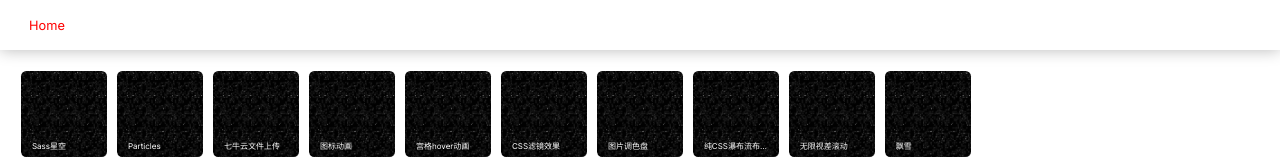
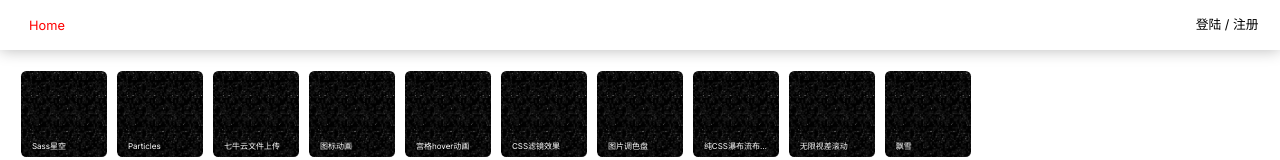
Before and after one commit to 18458334106/examples_with_nextjs, a Next.js app: page / in a window 1280 px wide. Shown: the top 160 px of the page. Built offline with nearby package versions, Linux system fonts and the light colour scheme.

Commit message:
遇到问题正在解决

```diff
--- a/package.json
+++ b/package.json
@@ -10,12 +10,14 @@
   },
   "dependencies": {
     "@supabase/supabase-js": "^2.38.5",
+    "js-cookie": "^3.0.5",
     "next": "14.0.3",
     "react": "^18",
     "react-dom": "^18",
     "sass": "^1.69.5"
   },
   "devDependencies": {
+    "@types/js-cookie": "^3.0.6",
     "@types/node": "^20",
     "@types/react": "^18",
     "@types/react-dom": "^18",
--- a/src/Layout/NavBar/NavBar.module.scss
+++ b/src/Layout/NavBar/NavBar.module.scss
@@ -17,4 +17,17 @@
             color: red !important;
         }
     }
+    .rightMenu{
+        position: absolute;
+        right: 2rem;
+        height: 50px;
+        line-height: 50px;
+        font-size: 1.2rem;
+        img{
+            width: 3rem;
+            height: 3rem;
+            border-radius: .25rem;
+            margin: 0 0 0 1rem;
+        }
+    }
 }
--- a/src/Layout/NavBar/NavBar.tsx
+++ b/src/Layout/NavBar/NavBar.tsx
@@ -2,7 +2,9 @@
 import { usePathname } from 'next/navigation'
 import styles from './NavBar.module.scss'
 import Link from 'next/link'
-
+import { useEffect } from 'react'
+import { getToken } from '@/utils/auth'
+import { login } from '@/api/user'
 function NavLink({href,text}:{href:string,text:string}){
     const pathName = usePathname()
     let isActive = pathName === href
@@ -13,10 +15,28 @@ function NavLink({href,text}:{href:string,text:string}){
     )
 }
 
+const RightMenu = () => {
+    let token:string | undefined = getToken();
+    let userInfo = token ? JSON.parse(window.atob(token)) : undefined;
+    if(token){
+        return (
+            <div className={`${styles.rightMenu} flexRowCenterAll`}>
+                <span>{ userInfo.username }</span>
+            </div>
+        )
+    }else{
+        return <div className={`${styles.rightMenu} flexRowCenterAll`} onClick={async()=>{
+            const res = await login({username:'admin',password:'123456'})
+            console.log(res);
+        }}>登陆 / 注册</div>
+    }
+}
+
 export default function NavBar(){
     return (
         <div className={`${styles.NavBar} flexRow`}>
             <NavLink href="/" text="Home" />
+            <RightMenu />
         </div>
     )
 }
--- /dev/null
+++ b/src/api/user.ts
@@ -0,0 +1,39 @@
+import { setToken } from "@/utils/auth";
+import { supabase } from "@/utils/sql"
+
+interface LoginForm {
+    username:string,
+    password:string
+}
+
+export const login = async(loginForm:LoginForm) => {
+    const { username, password } = loginForm
+    const { data,status,error }:{
+        data:any[] | null,
+        status:number,
+        error:any
+    } = await supabase.from('sys_user')
+        .select('*')
+        .eq('username', username)
+        .eq('password', password);
+    let resp:{
+        status:number,
+        data:any | null,
+        error:any | null,
+        msg:string | null
+    } = { status,data:null,error:null,msg:null }
+
+    if(status === 200){
+        if(data && data.length > 0){
+            let token = window.btoa(JSON.stringify(data[0]))
+            setToken(token)
+            resp.data = token
+            resp.msg = '登录成功'
+        }else{
+            resp.msg = '用户名或密码错误'
+        }
+    }else{
+        resp.msg = error.message
+    }
+    return resp
+}
--- a/src/app/page.tsx
+++ b/src/app/page.tsx
@@ -2,6 +2,7 @@
 import { useRouter } from "next/navigation"
 import styles from "./page.module.scss"
 import { examplesArr } from './examples'
+import { login } from "@/api/user"
 const examples = [...examplesArr]
 
 const Example = ({obj}:{obj:any}) => {
--- /dev/null
+++ b/src/utils/auth.ts
@@ -0,0 +1,17 @@
+import Cookies from 'js-cookie'
+
+const TokenKey = 'token'
+
+export function getToken() {
+  return Cookies.get(TokenKey)
+}
+
+export function setToken(token:string) {
+  let endTimeStr = new Date().getTime() + 30 * 60 * 1000
+  let expires = new Date(endTimeStr)
+  return Cookies.set(TokenKey, token, { expires: expires })
+}
+
+export function removeToken() {
+  return Cookies.remove(TokenKey)
+}
```
Also changed, not shown: src/assets/avatar.png (added), 1 other file (tests, documents, lock files or other folders).
